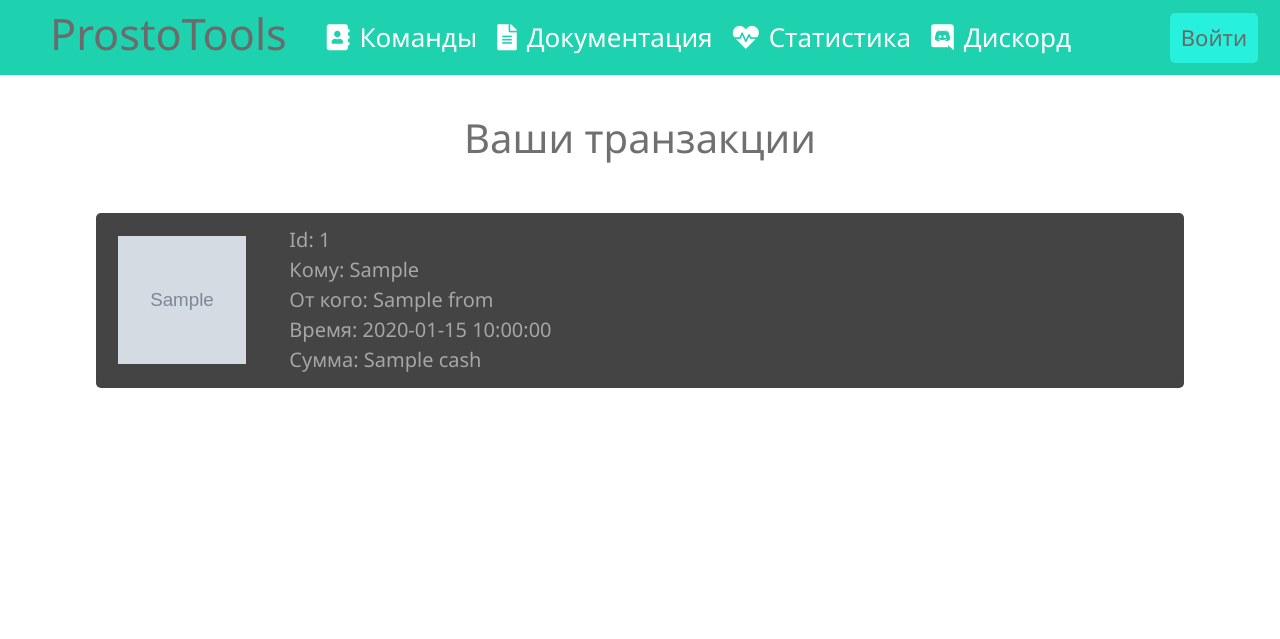
After one commit to vadympop/ProstoTools, a Python web app: template Site/templates/transactions.html in a window 1280 px wide. The commit adds this page. Shown: the top 639 px of the page. Run offline with Jinja, Linux system fonts and the light colour scheme; the template is opened without the code that fills it: most values are stand-ins (such as "Sample title", 1, 10 or a date in 2020); grey boxes marked "Sample" are stand-in pictures; some libraries are stand-ins or nearby versions.

Commit message:
SITE::: Add transactions page

```diff
--- a/Site/static/css/main.css
+++ b/Site/static/css/main.css
@@ -471,3 +471,34 @@
     font-size: 22px;
     color: #222;
 }
+
+.transaction{
+    width: 100%;
+    height: 175px;
+    background-color: #444;
+    border-radius: 5px;
+    margin: 1%;
+    display: flex;
+    flex-direction: row;
+    align-items: center;
+}
+
+.transaction-fields{
+    display: flex;
+    flex-direction: column;
+    color: #a6a6a6;
+    font-size: 20px;
+}
+
+.transaction-guild-img{
+    width: 128px;
+    height: 128px;
+    margin-left: 2%;
+    margin-right: 4%;
+}
+
+.transactions-title{
+    font-size: 40px;
+    color: #707070;
+    margin: 3% 0 3% 0;
+}
--- /dev/null
+++ b/Site/templates/transactions.html
@@ -0,0 +1,28 @@
+{% extends 'base.html' %}
+{% block url_css_1 %}
+{{ url_for('static', filename='css/main.css') }}
+{% endblock %}
+
+{% block title %}
+ProstoTools
+{% endblock %}
+
+{% block body %}
+<div class="container">
+    <div class="wrap d-flex justify-content-center">
+        <span class="transactions-title">Ваши транзакции</span>
+        {% for t in transactions %}
+            <div class="transaction">
+                <img src="{{ t['guild_icon'] }}" alt="" class="transaction-guild-img">
+                <div class="transaction-fields">
+                    <span class="transaction-field transaction-id">Id: {{ t['id'] }}</span>
+                    <span class="transaction-field transaction-to">Кому: {{ t['to'] }}</span>
+                    <span class="transaction-field transaction-from">От кого: {{ t['from'] }}</span>
+                    <span class="transaction-field transaction-time">Время: {{ t['time'] }}</span>
+                    <span class="transaction-field transaction-cash">Сумма: {{ t['cash'] }}</span>
+                </div>
+            </div>
+        {% endfor %}
+    </div>
+</div>
+{% endblock %}
--- a/Tools/database.py
+++ b/Tools/database.py
@@ -174,21 +174,21 @@ class DB:
 		self.cursor.execute(f"""SELECT id FROM bot_stats""")
 		global_data = self.cursor.fetchall()
 
-		stat_ids = ' '.join(str(stat[0]) for stat in global_data).split(' ')
+		stat_ids = [str(stat[0]) for stat in global_data]
 		stat_ids.reverse()
 		try:
 			new_id = int(stat_ids[0])+1
 		except:
 			new_id = 0
 
-		counter = ' '.join(str(stat[1]) for stat in data).split(' ')
+		counter = [str(stat[1]) for stat in data]
 		counter.reverse()
 		try:
 			new_count = int(counter[0])+1
 		except:
 			new_count = 1
 
-		main_counter = ' '.join(str(stat[1]) for stat in main_data).split(' ')
+		main_counter = [str(stat[1]) for stat in main_data]
 		main_counter.reverse()
 		try:
 			new_main_count = int(main_counter[0])+1
```
Also changed, not shown: Cogs/economy.py (+16 -12 lines), Site/main.py (+36 -2 lines), Data/Img/usercard.png.
